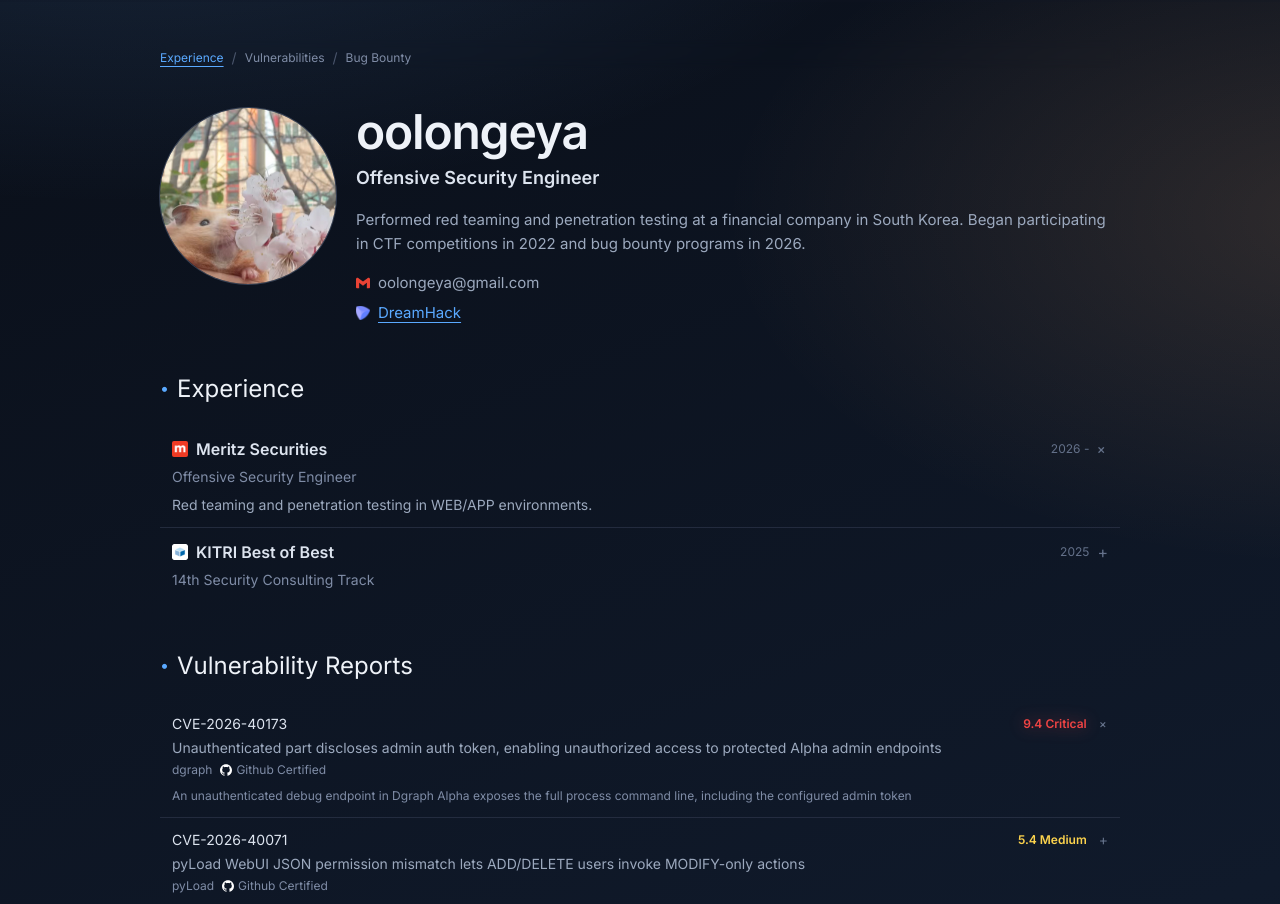
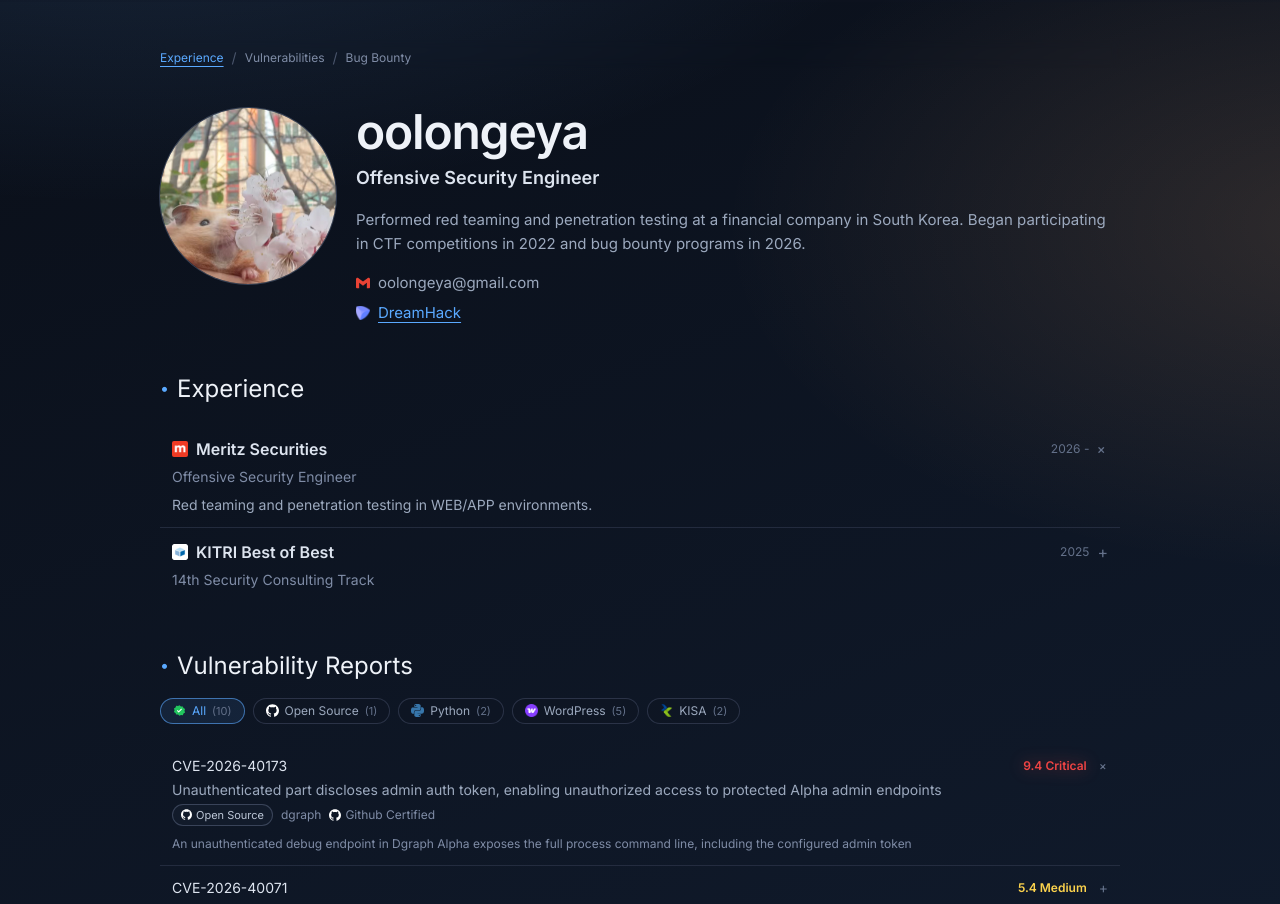
Before and after one commit to komi22/oolongeya, a Next.js app: page / in a window 1280 px wide. Shown: the top 904 px of the page. Built offline with nearby package versions, Linux system fonts and the light colour scheme.

Commit message:
Add vulnerability area tabs and icons

```diff
--- a/app/globals.css
+++ b/app/globals.css
@@ -29,6 +29,14 @@
 
   .top-nav-link.active {
     @apply text-accent underline underline-offset-4;
+  }
+
+  .area-filter-btn {
+    @apply inline-flex items-center gap-1.5 rounded-full border border-ink-700/80 bg-ink-900/55 px-3 py-1 text-xs text-ink-300 transition-colors hover:border-ink-500 hover:text-ink-100;
+  }
+
+  .area-filter-btn.active {
+    @apply border-accent/60 bg-accent/10 text-accent;
   }
 
   .reveal {
--- a/app/page.js
+++ b/app/page.js
@@ -1,7 +1,7 @@
 "use client";
 
 import Image from "next/image";
-import { useEffect, useState } from "react";
+import { useEffect, useMemo, useState } from "react";
 
 const sectionLinks = [
   ["work-experience", "Experience"],
@@ -33,6 +33,7 @@
     id: "CVE-2026-40173",
     scoreValue: "9.4",
     grade: "Critical",
+    area: "Open Source",
     title:
       "Unauthenticated part discloses admin auth token, enabling unauthorized access to protected Alpha admin endpoints",
     product: "dgraph",
@@ -46,6 +47,7 @@
     id: "CVE-2026-40071",
     scoreValue: "5.4",
     grade: "Medium",
+    area: "Python",
     title:
       "pyLoad WebUI JSON permission mismatch lets ADD/DELETE users invoke MODIFY-only actions",
     product: "pyLoad",
@@ -59,6 +61,7 @@
     id: "CVE-2026-41133",
     scoreValue: "8.8",
     grade: "High",
+    area: "Python",
     title: "Stale Session Privilege After Role/Permission Change",
     product: "pyload-ng",
     productIcon: "",
@@ -71,6 +74,7 @@
     id: "CVE-2026-3589",
     scoreValue: "7.5",
     grade: "High",
+    area: "WordPress",
     title: "Arbitrary Admin User Creation via CSRF",
     product: "WooCommerce",
     badgeValue: "200M+ downloads",
@@ -82,6 +86,7 @@
     id: "CVE-2026-5133",
     scoreValue: "8.1",
     grade: "High",
+    area: "WordPress",
     title: "Missing Authorization in Content AI Bulk Actions",
     product: "Rank Math SEO",
     badgeValue: "3M+ downloads",
@@ -93,6 +98,7 @@
     id: "CVE-2026-5143",
     scoreValue: "6.5",
     grade: "Medium",
+    area: "WordPress",
     title: "Authorization Flaw in updateMetaBulk Endpoint",
     product: "Rank Math SEO",
     badgeValue: "3M+ downloads",
@@ -104,6 +110,7 @@
     id: "CVE-2026-5151",
     scoreValue: "7.7",
     grade: "High",
+    area: "WordPress",
     title: "Object-Level Authorization Mismatch in updateSchemas",
     product: "Rank Math SEO",
     badgeValue: "3M+ downloads",
@@ -115,6 +122,7 @@
     id: "CVE-2026-5427",
     scoreValue: "8.8",
     grade: "High",
+    area: "WordPress",
     title: "Contributor SSRF and Upload Restriction Bypass via Block URL Import",
     product: "Kubio",
     badgeValue: "WordPress Plugin",
@@ -126,6 +134,7 @@
     id: "KVE-2026-0321",
     scoreValue: "7.5",
     grade: "High",
+    area: "KISA",
     title: "Admin Privilege Escalation",
     product: "Report Solution",
     badgeValue: "KISA Certified",
@@ -138,6 +147,7 @@
     id: "KVE-2026-0318",
     scoreValue: "7.5",
     grade: "High",
+    area: "KISA",
     title: "Admin Privilege Escalation",
     product: "Report Solution",
     badgeValue: "KISA Certified",
@@ -147,6 +157,14 @@
       "By taking over admin privileges, restricted features can be controlled.",
   },
 ];
+
+const vulnerabilityAreaMeta = {
+  All: { icon: "/icons/verified-badge.svg" },
+  WordPress: { icon: "/icons/woocommerce.png" },
+  Python: { icon: "/icons/python.svg" },
+  "Open Source": { icon: "/icons/github.svg" },
+  KISA: { icon: "/icons/kisa.png" },
+};
 
 const bugBounties = [
   {
@@ -270,10 +288,19 @@
 export default function Home() {
   const [activeSection, setActiveSection] = useState("work-experience");
   const [openExp, setOpenExp] = useState(0);
-  const [openVuln, setOpenVuln] = useState(0);
+  const [selectedVulnArea, setSelectedVulnArea] = useState("All");
+  const [openVulnId, setOpenVulnId] = useState(vulnerabilities[0]?.id ?? null);
   const [openBounty, setOpenBounty] = useState(0);
   const [scrollProgress, setScrollProgress] = useState(0);
   const [heroShift, setHeroShift] = useState(0);
+  const vulnerabilityAreas = useMemo(
+    () => ["All", ...Array.from(new Set(vulnerabilities.map((item) => item.area)))],
+    [],
+  );
+  const filteredVulnerabilities = useMemo(() => {
+    if (selectedVulnArea === "All") return vulnerabilities;
+    return vulnerabilities.filter((item) => item.area === selectedVulnArea);
+  }, [selectedVulnArea]);
   const sortedBugBounties = [...bugBounties].sort((a, b) => payoutToNumber(b) - payoutToNumber(a));
   const bountyTotal = sortedBugBounties.reduce((sum, item) => sum + payoutToNumber(item), 0);
   const bountyTotalKrw = vulnerabilities.reduce((sum, item) => sum + (item.payoutKrw || 0), 0);
@@ -330,6 +357,11 @@
       window.removeEventListener("scroll", handleScroll);
     };
   }, []);
+
+  useEffect(() => {
+    const hasOpenCard = filteredVulnerabilities.some((item) => item.id === openVulnId);
+    if (!hasOpenCard) setOpenVulnId(filteredVulnerabilities[0]?.id ?? null);
+  }, [filteredVulnerabilities, openVulnId]);
 
   return (
     <main className="mx-auto max-w-5xl px-4 py-10 sm:px-8" lang="en">
@@ -456,16 +488,41 @@
           <span className="-translate-y-px text-base leading-none text-accent">•</span>
           <span>Vulnerability Reports</span>
         </h2>
+        <div className="mt-4 flex flex-wrap items-center gap-2">
+          {vulnerabilityAreas.map((area) => {
+            const isActive = selectedVulnArea === area;
+            const areaCount = area === "All"
+              ? vulnerabilities.length
+              : vulnerabilities.filter((item) => item.area === area).length;
+            const areaIcon = vulnerabilityAreaMeta[area]?.icon;
+
+            return (
+              <button
+                key={area}
+                type="button"
+                className={`area-filter-btn ${isActive ? "active" : ""}`}
+                onClick={() => setSelectedVulnArea(area)}
+              >
+                {areaIcon ? (
+                  <Image src={areaIcon} alt={`${area} icon`} width={13} height={13} className="h-[13px] w-[13px] rounded-sm object-cover" />
+                ) : null}
+                <span>{area}</span>
+                <span className="text-[11px] text-ink-500">({areaCount})</span>
+              </button>
+            );
+          })}
+        </div>
         <ul className="mt-5 divide-y divide-ink-700/60">
-          {vulnerabilities.map((v, idx) => {
-            const isOpen = openVuln === idx;
+          {filteredVulnerabilities.map((v) => {
+            const isOpen = openVulnId === v.id;
+            const areaIcon = vulnerabilityAreaMeta[v.area]?.icon;
             return (
               <li key={v.id} className="mood-card py-3 px-2 text-sm sm:px-3">
                 <button
                   type="button"
                   className="mood-hover w-full text-left transition-all duration-200 hover:translate-x-1 active:translate-x-0"
                   aria-expanded={isOpen}
-                  onClick={() => setOpenVuln(isOpen ? -1 : idx)}
+                  onClick={() => setOpenVulnId(isOpen ? null : v.id)}
                 >
                   <div className="flex flex-col gap-2 sm:flex-row sm:items-start sm:justify-between sm:gap-3">
                     <div>
@@ -473,6 +530,20 @@
                       <p className="mt-1 text-ink-300">{v.title}</p>
                       {v.product || v.badgeValue || v.verificationLabel ? (
                         <div className="mt-1 flex flex-wrap items-center gap-2 text-xs text-ink-400">
+                          {v.area ? (
+                            <span className="inline-flex items-center gap-1 rounded-full border border-ink-600/70 bg-ink-800/45 px-2 py-0.5 text-[11px] text-ink-200">
+                              {areaIcon ? (
+                                <Image
+                                  src={areaIcon}
+                                  alt={`${v.area} icon`}
+                                  width={11}
+                                  height={11}
+                                  className="h-[11px] w-[11px] rounded-sm object-cover"
+                                />
+                              ) : null}
+                              <span>{v.area}</span>
+                            </span>
+                          ) : null}
                           {v.product ? (
                             <span className="inline-flex items-center gap-1">
                               {v.productIcon ? (
```
